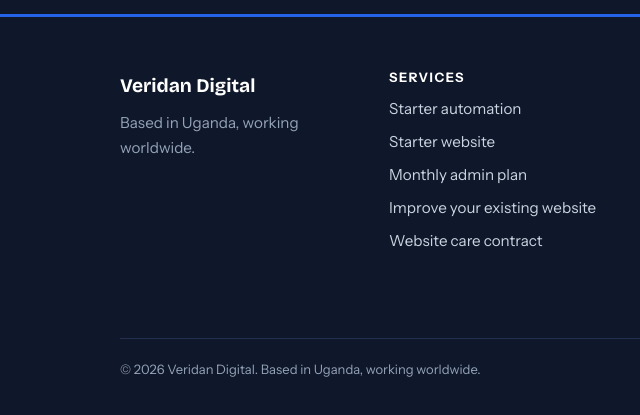
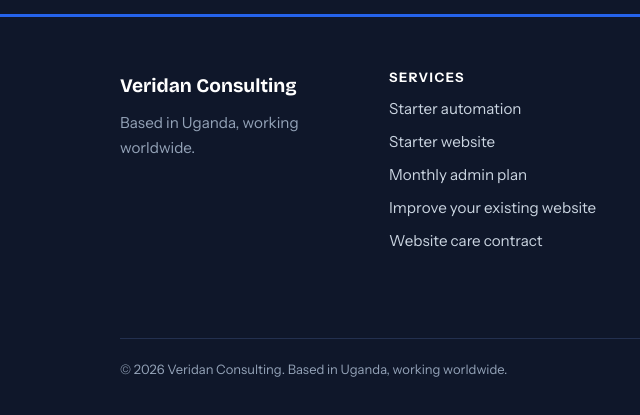
Before and after one commit to anzuruku/Veridan, an Astro site: page /work in a window 1280 px wide. Shown: the part 1587-2002 px from the top of the page, 0-640 px from the left. Built offline with nearby package versions, Linux system fonts and the light colour scheme; Astro itself is replaced by a stand-in of ours.

Commit message:
Rename to Veridan Consulting (ready to merge when the name is final)
- site.ts: brand is now "Veridan Consulting"; descriptions, page titles, logo
  text and the email sender follow it. shortName stays "Veridan"
- Replace the remaining hard-coded names: web manifest, work and 404 page
  descriptions, products comment, README
- Re-render the four images that carry the name: share image, wide banner,
  LinkedIn banner and the master logo file. The X mark, favicon and icons
  are unchanged. Banners 65 KB and 35 KB, share image 92 KB

This branch includes copy-update and social-fixes. site.url is unchanged
until the domain is bought. Not build-tested (package installs blocked).

Co-Authored-By: Claude Sonnet 5.5 <noreply@anthropic.com>
Claude-Session: https://claude.ai/code/session_01Hr9u8cVTCUHU5Ex1asHuiJ

```diff
--- a/functions/_lib/form.ts
+++ b/functions/_lib/form.ts
@@ -84,7 +84,7 @@ export async function sendEmail(
       },
       body: JSON.stringify({
         // Until a domain is verified in Resend, this sender only delivers to the account owner's address.
-        from: 'Veridan Digital <onboarding@resend.dev>',
+        from: `${site.name} <onboarding@resend.dev>`,
         to: [mail.to],
         reply_to: EMAIL_PATTERN.test(mail.replyTo) ? mail.replyTo : undefined,
         subject: mail.subject,
--- a/src/data/products.ts
+++ b/src/data/products.ts
@@ -1,4 +1,4 @@
-// Products are things Veridan Digital builds and runs itself.
+// Products are things Veridan builds and runs itself.
 // Only add an entry once it is live. The footer shows only status: 'live' items.
 export type Product = {
   slug: string;
--- a/src/data/site.ts
+++ b/src/data/site.ts
@@ -1,7 +1,7 @@
 // Everything the whole site needs to know about the business lives here.
 // To rename the business, change `brand` and `shortName`. The descriptions below follow it.
 
-const brand = 'Veridan Digital';
+const brand = 'Veridan Consulting';
 
 export const site = {
   name: brand,
--- a/src/pages/404.astro
+++ b/src/pages/404.astro
@@ -2,7 +2,7 @@
 import Base from '../layouts/Base.astro';
 import { site } from '../data/site';
 ---
-<Base title={`Page not found | ${site.name}`} description="This page does not exist. Return to the Veridan Digital homepage." noindex={true}>
+<Base title={`Page not found | ${site.name}`} description={`This page does not exist. Return to the ${site.name} homepage.`} noindex={true}>
   <section class="legal">
     <h1>Page not found</h1>
     <p>The page you were looking for has moved or does not exist.</p>
--- a/src/pages/work.astro
+++ b/src/pages/work.astro
@@ -8,7 +8,7 @@ const liveProjects = projects.filter((p) => p.live);
 ---
 <Base
   title={`Work | ${site.name}`}
-  description="Live projects built and deployed by Veridan Digital's founder."
+  description={`Live projects built and deployed by the founder of ${site.name}.`}
   path="/work/"
 >
   <section>
```
Also changed, not shown: README.md, public/og-banner.png, public/site.webmanifest, public/social/veridan-banner-linkedin.png, public/social/veridan-banner-wide.png, public/social/veridan-og.png.
